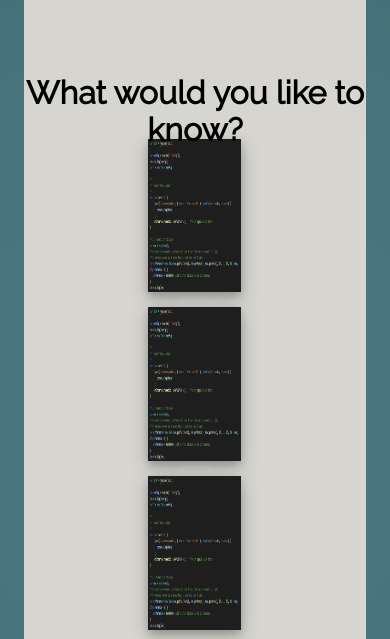
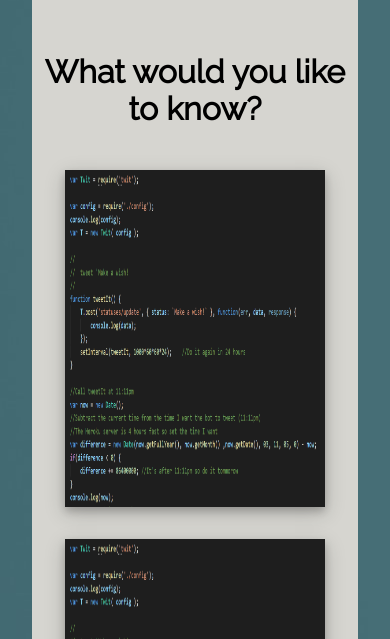
Before and after one commit to ismith98/Portfolio, a plain HTML site: page index.html in a window 390 px wide. Shown: the part 847-1486 px from the top of the page. Drawn offline with nearby package versions, Linux system fonts and the light colour scheme.

Commit message:
Fixed media queries and cleaned up css

```diff
--- a/index.html
+++ b/index.html
@@ -7,19 +7,17 @@
     <link rel='stylesheet' href='style.css'>
 </head>
 <body>
-    <div class='full-page-container grid'>
+    <div class='full-page-container'>
     	<div id='text-container-1'>
     		<h1 id='greeting'>Hi! I'm Isaac</h1>
     		<span class="type" data-descriptors='["applications","websites","experiences!"]'></span>
     	</div>
     	<div id='arrow-container'> <button id='homepage-down-arrow'><i class="arrow down"></i></button> </div>
     </div>
+    <section>
 
-    <div class='full-page-container' id='c2'>
-	    <div class= 'full-page-container' id='mini-container'>
-		    <div id='text-container-2'>
-		    	<h1 id='homepage-question'>What would you like to know?</h1>
-		    </div>
+	    <div id='mini-container'>
+		    <h1 id='homepage-question'>What would you like to know?</h1>
 
 		    <div id='choices'>
 		    	<img class='polaroid' src='images/code2.png' alt='projects'>
@@ -37,8 +35,7 @@
 		    </div>
 
     	</div>
-    </div>
-
+    </section>
     <script src = 'main.js'></script>
 </body>
 </html>
--- a/style.css
+++ b/style.css
@@ -4,9 +4,14 @@ body{
 	font-family: 'Raleway', sans-serif;
 	margin: 0;
 	color: white;
+	background-image: url("images/no-mountain2.jpg");
 }
 
+/* container that fills 100% of the viewport (100vh)*/
 .full-page-container{
+	display: grid;
+	grid-template-columns: 20% 20% 20% 20% 20%;
+	grid-template-rows: 20vh 20vh 20vh 30vh 10vh;
 	background-image: url("images/mountain.jpg");
 	background-repeat: no-repeat;
 	background-size:cover;
@@ -14,35 +19,27 @@ body{
 	padding: 0 2.6rem;
 }
 
-.grid{
-	display: grid;
-	grid-template-columns: 20% 20% 20% 20% 20%;
-	grid-template-rows: 20vh 20vh 20vh 30vh 10vh;
-}
-
-#c2{
-	background-image:url("images/no-mountain2.jpg");
-	height: 100vh;
-}
-
+/* Keep the heading and span on the homepage in this text container so text is not
+   pushed up if the typing effect goes onto another line */
 #text-container-1{
-
 	grid-area: 3 / 1 / span 1/ span 5
 }
 
 
-
 h1{
 	font-size:2.8rem;
+
+}
+
+#greeting{
 	margin-top:0;
 	margin-bottom: .3rem;
-
 	opacity: 0;
 	transition: all 1s ease;
 	transform: translateY(-50px);
 }
 
-h1.fade{
+#greeting.fade{
 	opacity:1;
 	transform: translateY(0px);
 }
@@ -55,6 +52,8 @@ span{
 .txt{
 	border-right: 0.2rem solid #777;
 }
+
+/* -----------------Homepage navigation arrow--------------------------------*/
 
 #arrow-container{
 	grid-area: -2 / 3 ;
@@ -95,47 +94,52 @@ span{
   transform: rotate(45deg);
 }
 
-#text-container-2{
-	grid-area: 2 / 1 / span 1 / span 5;
-	text-align:center;
+/* -----------------------end of arrow-----------------------------------*/
+
+section{
+	text-align: center;
 }
 
 #mini-container{
-	background-image:none;
-	margin: 0;
-	padding: 0;
-	display: grid;
-	grid-template-columns: repeat(5, 20%);
-	grid-template-rows: 15vh 20vh 20vh 20vh 20vh;
+	min-height:90vh;
+	margin: 0 2rem;
+	margin-bottom: 10vh;
+	display: flex;
+	flex-direction: column;
+	align-items:center;
+	justify-content:space-around;
 	background-color: rgb(214,213,208);
-	order: -1;
 }
 
 #homepage-question{
-	opacity: 1;
 	color: black;
+	margin-top: 3.5rem;
 }
 
 #choices{
-	grid-area: 2 / 1 / span 3 / span 5;
-	/*background-color: white;*/
 	display: flex;
-	flex-flow: column-wrap;
-	justify-content: space-between;
+	flex-flow: row wrap;
+	justify-content: space-around;
 	align-items:center;
-	padding: 0 1rem;
+	margin-bottom: 2rem;
 }
 
 img.polaroid {
-  width: 28%;
-  height: 70%;
-  box-shadow: 0 4px 8px 0 rgba(0, 0, 0, 0.2), 0 6px 20px 0 rgba(0, 0, 0, 0.19);
+	margin:1rem;
+	width: 28%;
+	height: 40vh;
+	box-shadow: 0 4px 8px 0 rgba(0, 0, 0, 0.2), 0 6px 20px 0 rgba(0, 0, 0, 0.19);
+}
+
+img.polaroid:hover{
+	transform: none;
 }
 
 #contact-info{
-	grid-area: -2 / 1 / span 1 / span 5;
-	text-align:center;
+	display:flex;
+	align-items: baseline;
 	color:  black;
+	margin-bottom: 1rem;
 }
 
 a{
@@ -144,10 +148,10 @@ a{
 }
 
 img{
-	margin-top:15px;
+	/*margin-top:15px;*/
 }
 
-@media(max-width: 800px) {
+@media(max-width: 900px) {
 	h1{
 		font-size:2.3rem;
 	}
@@ -157,15 +161,24 @@ img{
 	}
 
 	img.polaroid {
-		width: 30%;
-		height: 50%;
+		width: 40vw;
+		height: 40vh;
 	}
 }
 
 @media(max-width: 500px) {
+	/* Make the image bigger */
+	img.polaroid {
+		width: 80%;
+		height: 40vh;
+
+	}
+
 	#choices {
 		flex-direction: column;
 	}
+
+
 
 	.full-page-container{
 		padding: 0 1.5rem
@@ -178,4 +191,8 @@ img{
 		font-size:1rem;
 	}
 
+	/* move the homepage container down */
+	#homepage-question{
+		margin-top: 3.5rem;
+	}
 }
```
